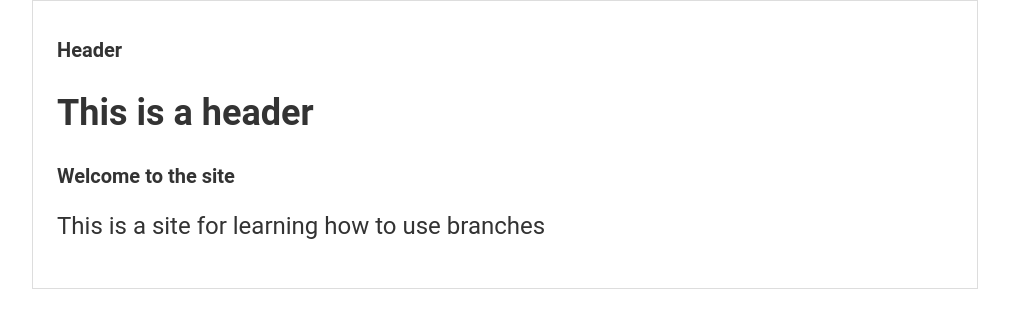
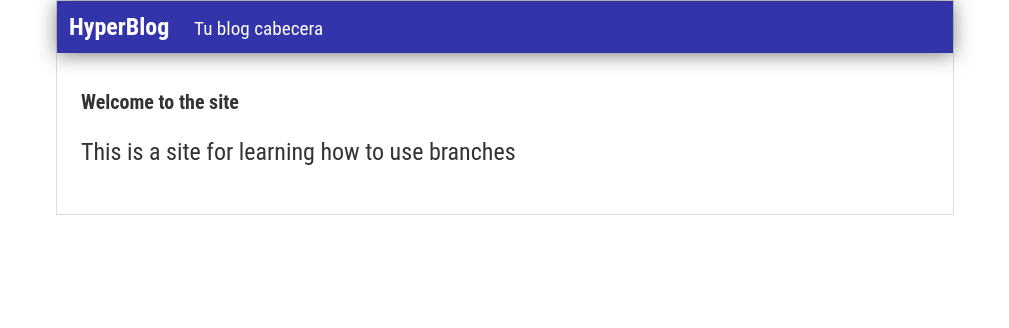
Before and after one commit to LittlePitza/branchesGit, a plain HTML site: page index.html in a window 1280 px wide. Shown: the whole page, without its empty margins (135-1144 px from the left). Drawn offline with Linux system fonts and the light colour scheme.

Commit message:
Finalizada una nueva cabecera y nuevo diseno

```diff
--- a/index.html
+++ b/index.html
@@ -7,10 +7,11 @@
 </head>
 <body>
 <div id="container">
-    <div id="header">
-        <h1>Header</h1>
-        <h2>This is a header</h2>
-
+    <div id="cabecera">
+        HyperBlog
+        <span id="tagline">
+            Tu blog cabecera
+        </span>
     </div>
     <div id="post">
         <h1>Welcome to the site</h1>
--- a/styles/styles.css
+++ b/styles/styles.css
@@ -1,21 +1,39 @@
-body{
-    /*background-color: #f2f2f2;*/
-    font-family: Roboto, sans-serif;
-    font-size: 24px;
+body {
     color: #333;
     text-align: center;
+    font-family: Roboto Condensed, sans-serif;
+    font-size: 24px;
     margin: 0;
-    padding: 0;
+    padding: 0
 }
 
-#container{
-    width: 70%;
-    padding: 1em;
-    text-align: left;
-    border: 1px solid #DDD;
-    margin: 0 auto;
+#cabecera {
+    background: #33a;
+    box-shadow: 0 2px 20px 0 rgba(0, 0, 0, .5);
+    color: #fff;
+    font-weight: 700;
+    margin: 0;
+    padding: .5em
 }
 
-#container h1{
-    font-size: 20px;
+#cabecera #tagline {
+    padding: 0 0 0 1em;
+    font-weight: 400;
+    font-size: .8em
 }
+
+#container {
+    width: 70%;
+    padding: 0;
+    text-align: left;
+    border: 1px solid #ddd;
+    margin: 0 auto
+}
+
+#container h1 {
+    font-size: 20px
+}
+
+#post {
+    padding: 1em
+}
```
